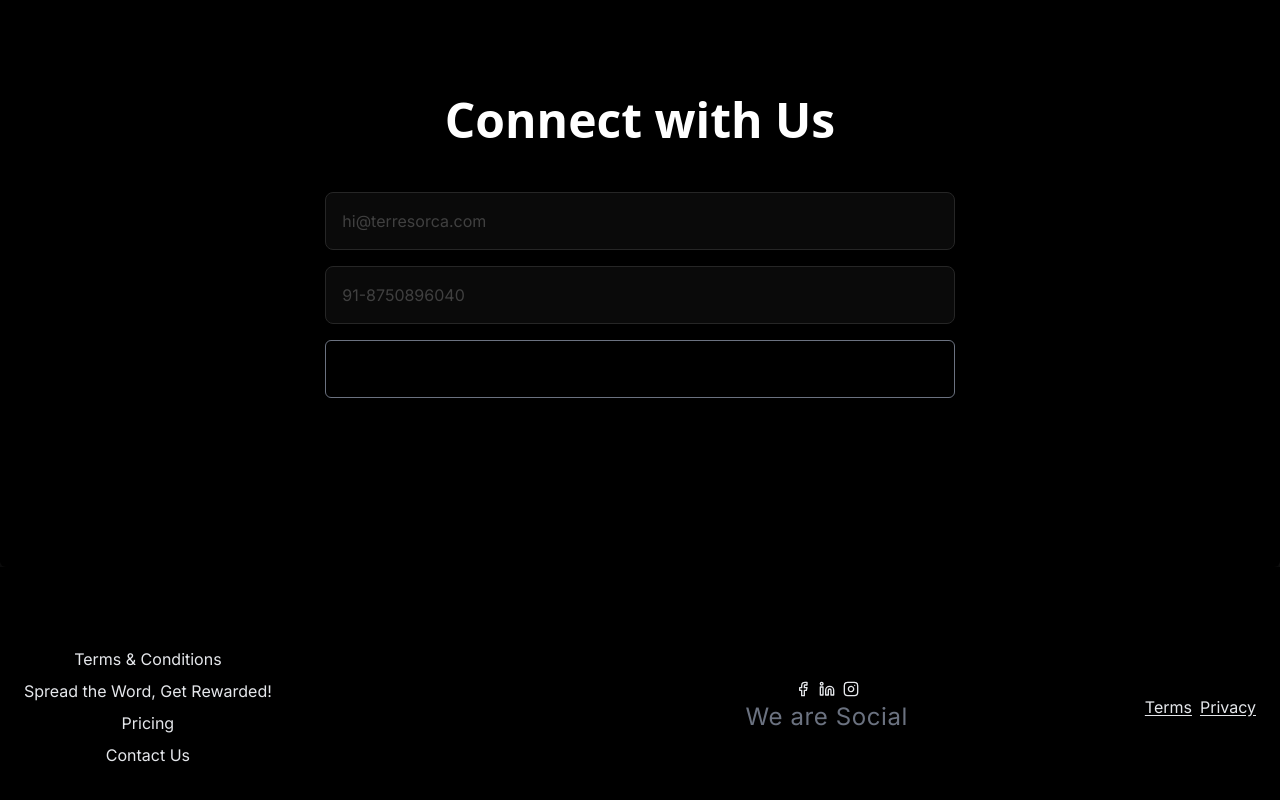
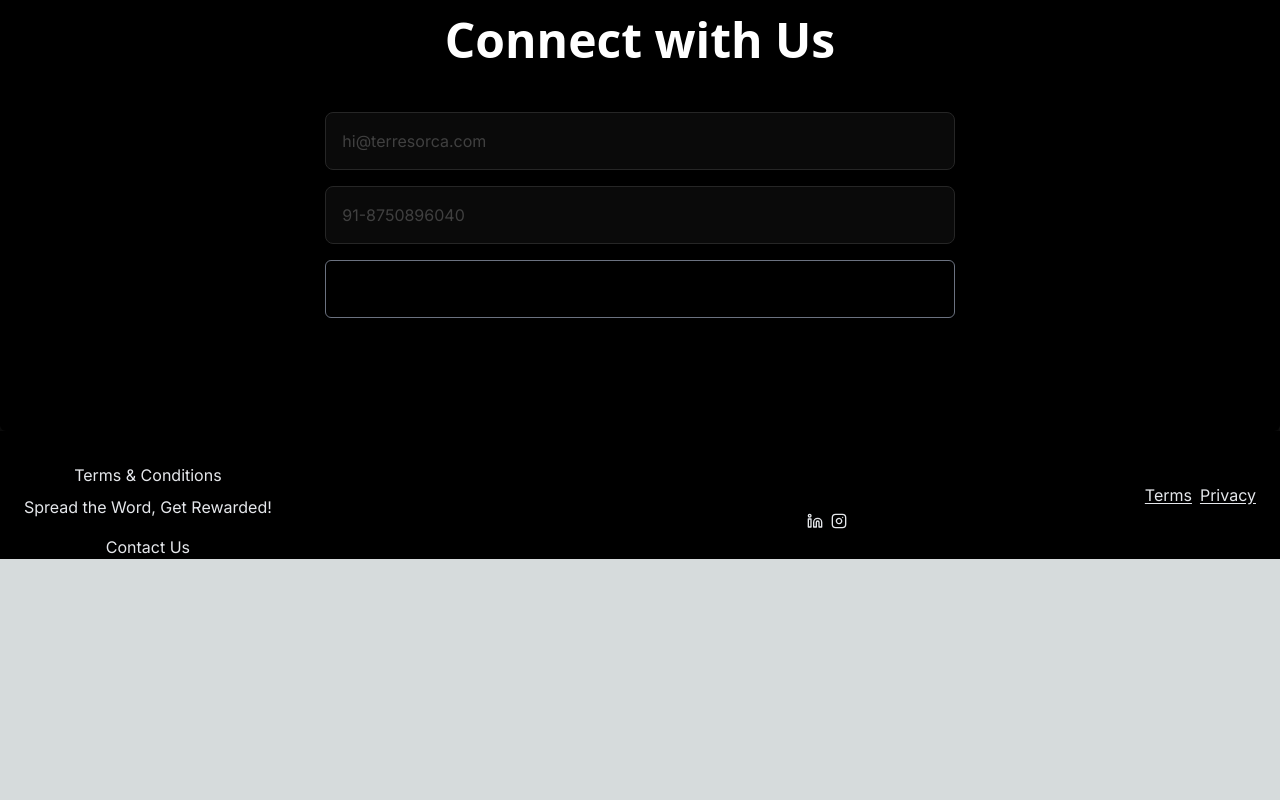
Before and after one commit to Dishant0907/terresorca-landing-ts, a Next.js app: page / in a window 1280 px wide. Shown: the part 2874-3674 px from the top of the page. After the commit the page ends 3433 px from the top, so only its background shows below. Built offline with nearby package versions, Linux system fonts and the light colour scheme.

Commit message:
changed something but not significant

```diff
--- a/src/components/Contact.tsx
+++ b/src/components/Contact.tsx
@@ -30,7 +30,7 @@ export const Contact = () => {
 
 
 
-    <div className="h-[40rem] w-full rounded-md bg-black relative flex flex-col items-center justify-center antialiased">
+    <div className="h-[33rem] w-full rounded-md bg-black relative flex flex-col items-center justify-center antialiased">
       <div className="max-w-2xl mx-auto p-4">
         <h1 className="relative z-10 mb-8 text-3xl md:text-5xl  bg-clip-text text-transparent bg-gradient-to-b text-white text-center font-sans font-bold">
           Connect with Us
--- a/src/components/Percentage15.tsx
+++ b/src/components/Percentage15.tsx
@@ -4,7 +4,7 @@
 import { TextGenerateEffect } from "./ui/text-generate-effect";
 import { SparklesCore } from "./ui/sparkles";
 
-const words ="Fueling Growth: Let's Sprout Success, Sharing upto 20%"
+const words ="Fueling Growth: Let's Sprout Success, Sharing upto 20c%"
 export const Percentage15 = () => {
     return(
         <div className="relative flex flex-col items-center p-8 justify-center border-2 border-gray-900 my-[3rem] mx-[1rem] rounded-lg">
--- a/src/components/WhatTerresorcaDo.tsx
+++ b/src/components/WhatTerresorcaDo.tsx
@@ -45,9 +45,9 @@ export const WhatTerresorcaDo = () => {
 
 
       </div>
-      <div className=" mx-[1.2rem] md:mx-[14rem] grid grid-cols-1 mr-[2rem] sm:grid-cols-2 md:grid-cols-3 justify-center gap-8">
+      <div className=" mx-[2.1rem] md:mx-[14rem] grid grid-cols-1 mr-[2rem] sm:grid-cols-2 md:grid-cols-3  lg:grid-cols-3 md:gap-2 lg:gap-2 justify-center gap-8">
         {services.map((service, key) => (
-          <div className="w-[20rem] "  key={key}>
+          <div className="w-[20rem] mx-2"  key={key}>
             <BackgroundGradient className="rounded-[22px] max-w-sm p-4 h-[14rem] sm:p-10 bg-white dark:bg-zinc-900">
               {/* Uncomment the Image component if needed */}
               {/* <Image
--- a/src/components/footer.tsx
+++ b/src/components/footer.tsx
@@ -4,70 +4,72 @@ import React from 'react';
 
 import Link from 'next/link';
 
+const phoneNumber ="+918744048768"
+
 export const Footer = () => {
   return (
-    <footer className="w-full py-12 bg-black sm:py-16 lg:py-20 dark:bg-black">
-      <div className="container grid-in-container flex flex-col items-center justify-center gap-6 px-2 text-center md:gap-8 md:px-6 lg:flex-row lg:justify-between xl:gap-10">
+    <footer className="w-full bg-black    dark:bg-black">
+      <div className=" flex flex-col items-center justify-center gap-2 px-1 text-center md:gap-8 md:px-6 lg:flex-row lg:justify-between xl:gap-10">
         <div className="flex flex-col gap-2 items-center lg:items-center lg:gap-1 lg:order-2">
-          <p className="tracking-wide text-2xl text-gray-500 lg:order-2 text-center dark:text-gray-200 ">We are Social</p>
-          <div className="flex items-center justify-center space-x-4 lg:space-x-2 lg:order-1">
-            <Link href="#">
-              <a className="text-gray-200 rounded-full dark:text-blue-600">
+          <p className=" text-2xl text-whtie font-bold  mx-auto mb-[1rem]  dark:text-gray-200 ">We are Social</p>
+          <div className="flex items-center justify-center  space-x-4 lg:space-x-2 lg:order-1">
+            {/* <Link href="#">
+              <div className="text-gray-200 rounded-full dark:text-blue-600">
                 <span className="sr-only">Facebook</span>
                 <FacebookIcon className="w-4 h-4" />
-              </a>
-            </Link>
+              </div>
+            </Link> */}
             <Link href="https://www.linkedin.com/company/terresorca/" target="_blank">
-              <a className="text-gray-200 rounded-full dark:text-blue-200">
+              <div className="text-gray-200 rounded-full dark:text-blue-200">
                 <span className="sr-only">Linkedin</span>
                 <LinkedinIcon className="w-4 h-4" />
-              </a>
+              </div>
             </Link>
             <Link href="https://www.instagram.com/terresorca?igsh=MXc3Mm15amd3Z2oxdQ==" target="_blank">
-              <a className="text-gray-200 rounded-full dark:text-pink-500">
+              <div className="text-gray-200 rounded-full dark:text-pink-500">
                 <span className="sr-only">Instagram</span>
                 <InstagramIcon className="w-4 h-4" />
-              </a>
+              </div>
             </Link>
           </div>
         </div>
-        <nav className="flex flex-col gap-2 lg:gap-4 xl:gap-2">
+        <nav className="flex flex-col gap-2 lg:gap-4 mt-[2rem] xl:gap-2">
           <Link href="https://drive.google.com/file/d/1DtjJ9_NFC-bSYWcPTevnUcO7UNpDO2Fh/view?usp=drivesdk" target="_blank">
-            <a className="text-gray-200 transition-colors hover:underline dark:text-white hover:text-gray-50">
+            <div className="text-gray-200 transition-colors hover:underline dark:text-gray-400 hover:text-gray-50">
               Terms & Conditions
-            </a>
+            </div>
           </Link>
           <Link href="https://drive.google.com/file/d/1DtvFyMxmKxxWyZ8VuCQ2L_uBKISjB2mN/view?usp=drivesdk" target="_blank">
-            <a className="text-gray-200 transition-colors hover:underline dark:text-white hover:text-gray-50">
+            <div className="text-gray-200 transition-colors hover:underline dark:text-gray-400 hover:text-gray-50">
               Spread the Word, Get Rewarded!
-            </a>
+            </div>
           </Link>
           <Link href="#">
-            <a className="text-gray-200 transition-colors hover:underline dark:text-white hover:text-gray-50">
-              Pricing
-            </a>
+            <div className="text-gray-200 transition-colors hover:underline dark:text-gray-400 hover:text-gray-50">
+
+            </div>
           </Link>
-          <Link href="#">
-            <a className="text-gray-200 transition-colors hover:underline dark:text-white hover:text-gray-50">
+          <Link  href={`tel:${phoneNumber}`}>
+            <div className="text-gray-200 transition-colors hover:underline dark:text-gray-400 hover:text-gray-50">
               Contact Us
-            </a>
+            </div>
           </Link>
         </nav>
         <Link href="#">
-          <a className="flex items-center gap-2 font-semibold lg:order-1 lg:gap-1">
+          <div className="flex items-center gap-2 font-semibold lg:order-1 lg:gap-1">
             {/* Your content here */}
-          </a>
+          </div>
         </Link>
         <div className="flex items-center justify-center space-x-4 lg:order-2 lg:justify-end lg:space-x-2">
           <Link href="#">
-            <a className="text-gray-200 underline underline-offset-2 dark:text-gray-800">
+            <div className="text-gray-200 underline underline-offset-2 dark:text-gray-800">
               Terms
-            </a>
+            </div>
           </Link>
           <Link href="#">
-            <a className="text-gray-200 underline underline-offset-2 dark:text-gray-800">
+            <div className="text-gray-200 underline underline-offset-2 dark:text-gray-800">
               Privacy
-            </a>
+            </div>
           </Link>
         </div>
       </div>
```
